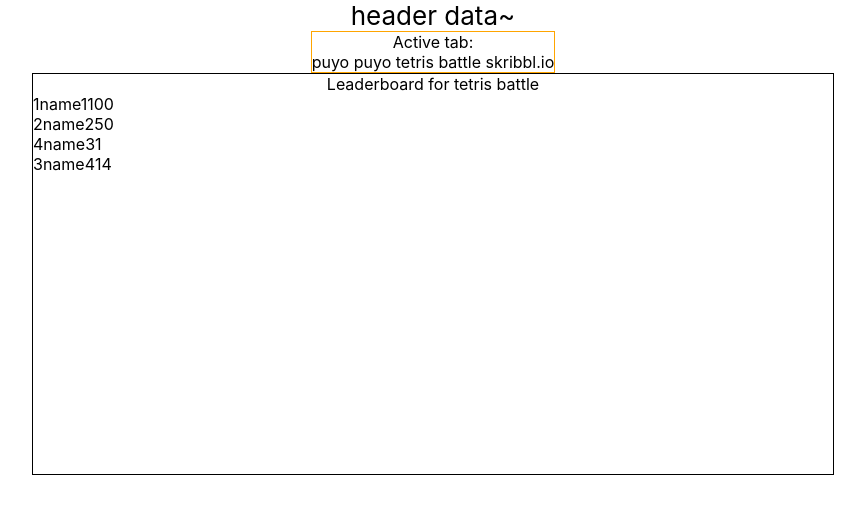
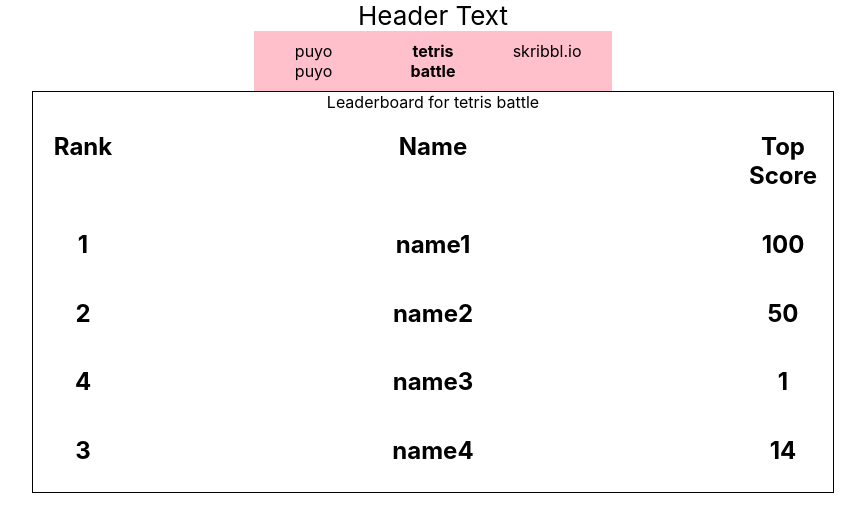
Before and after one commit to harveydoodle/annievsgary, a React (Create React App) app: page / in a window 1280 px wide. Shown: the top 532 px of the page, without its empty margins (207-1072 px from the left). Built offline with nearby package versions, Linux system fonts and the light colour scheme.

Commit message:
Add basic styling

```diff
--- a/src/Landing.js
+++ b/src/Landing.js
@@ -41,7 +41,7 @@ class LandingPage extends Component {
     const { tabData } = this.state;
     return (
       <div className="landing">
-        <header className="landing-header">header data~</header>
+        <header className="landing-header">Header Text</header>
         <Tabs handleTabSwitch={this.handleTabSwitch} tabData={tabData} />
         <Leaderboard tabData={tabData} />
       </div>
--- a/src/components/leaderboard.js
+++ b/src/components/leaderboard.js
@@ -13,6 +13,11 @@ const LeaderboardComponent = (props) => {
     <div className="leaderboard-wrapper">
       <div>Leaderboard for {tabs[active_tab_id].name}</div>
       <div>
+        <span className="ranking-header">
+          <h2 style={{flex:1}}>Rank</h2>
+          <h2 style={{flex:6}}>Name</h2>
+          <h2 style={{flex:1}}>Top Score</h2>
+        </span>
         {map(scoreData, (each) => (
           <UserRanking {...each} />
         ))}
--- a/src/components/tabwrapper.js
+++ b/src/components/tabwrapper.js
@@ -9,20 +9,26 @@ class Tabs extends Component {
 
     this.state = {
       loading: true,
-      data: props.tabData,
     };
   }
+
   render() {
-    const { data } = this.state;
-    const { handleTabSwitch}=this.props;
+    const { handleTabSwitch, tabData } = this.props;
+    const { active_tab_id } = tabData;
     return (
-      <div className="tab-wrapper">
-        <div>Active tab:</div>
-        <div>
-          {map(data.tabs, (each) => (
-            <span onClick={()=>handleTabSwitch(each.id)}>{each.name} </span>
-          ))}
-        </div>
+      <div className="tabs-wrapper">
+        {map(tabData.tabs, (each) => {
+          const isActive = each.id === active_tab_id;
+          return (
+            <span
+              className="individual-tab-wrapper"
+              style={isActive ? { fontWeight: "bold" } : null}
+              onClick={() => handleTabSwitch(each.id)}
+            >
+              {each.name}{" "}
+            </span>
+          );
+        })}
       </div>
     );
   }
--- a/src/components/userranking.js
+++ b/src/components/userranking.js
@@ -5,9 +5,9 @@ import "../styles/userranking.css";
 const UserRanking = ({ name, rank, score }) => {
   return (
     <span className="row-wrapper">
-      <span>{rank}</span>
-      <span>{name}</span>
-      <span>{score}</span>
+      <h2 style={{flex:1}}>{rank}</h2>
+      <h2 style={{flex:6}}>{name}</h2>
+      <h2 style={{flex:1}}>{score}</h2>
     </span>
   );
 };
--- a/src/styles/leaderboard.css
+++ b/src/styles/leaderboard.css
@@ -7,3 +7,9 @@
   width: 800px;
   min-height: 400px;
 }
+.ranking-header {
+  display: flex;
+  flex-direction: row;
+  flex: 1;
+  justify-content: space-between;
+}
--- a/src/styles/tabwrapper.css
+++ b/src/styles/tabwrapper.css
@@ -1,3 +1,13 @@
-.tab-wrapper {
-    border: 1px solid orange;
-  }
+.tabs-wrapper {
+  /* border: 1px solid orange; */
+  display: flex;
+  flex: 1;
+  flex-direction: row;
+}
+
+.individual-tab-wrapper {
+  background-color: pink;
+  display: flex;
+  flex: 1;
+  padding: 10px 20px;
+}
--- a/src/styles/userranking.css
+++ b/src/styles/userranking.css
@@ -1,5 +1,6 @@
 .row-wrapper {
   display: flex;
   flex-direction: row;
-  flex: 0;
+  flex: 1;
+  justify-content: space-between;
 }
```
